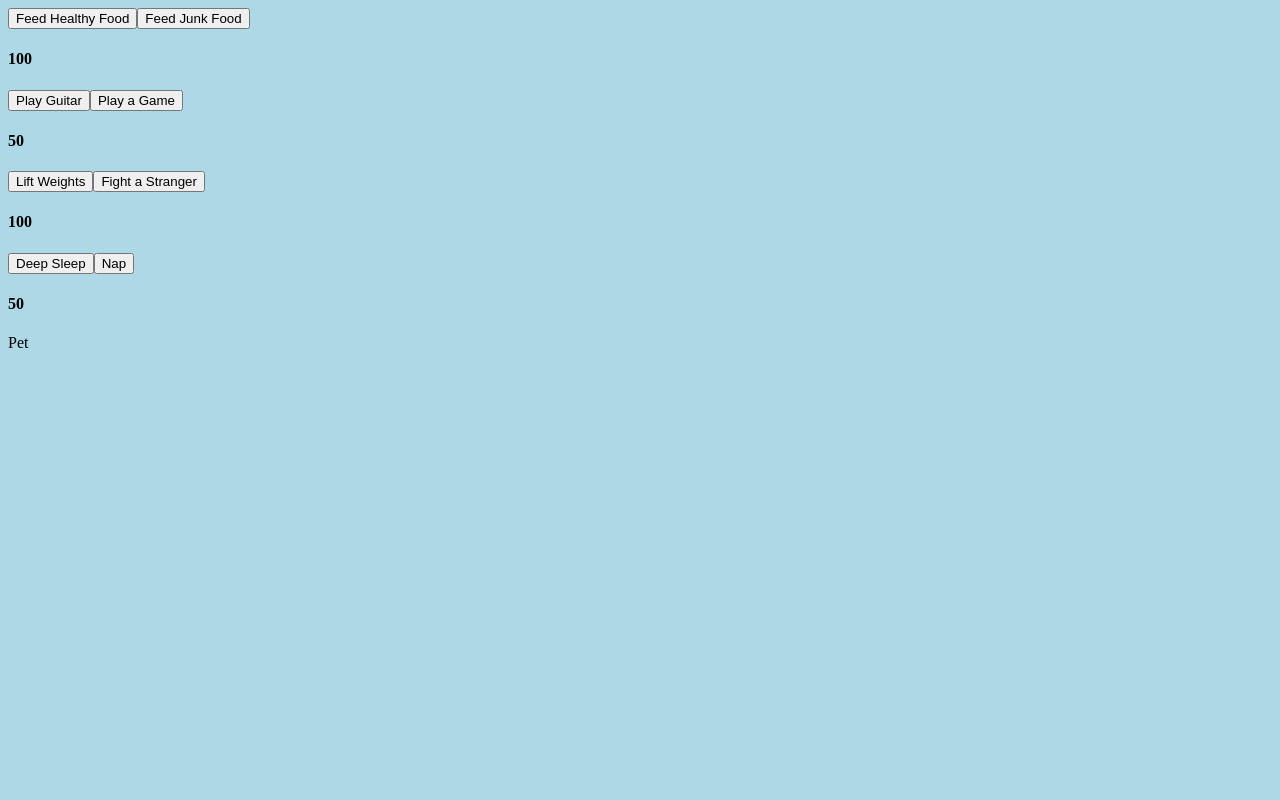
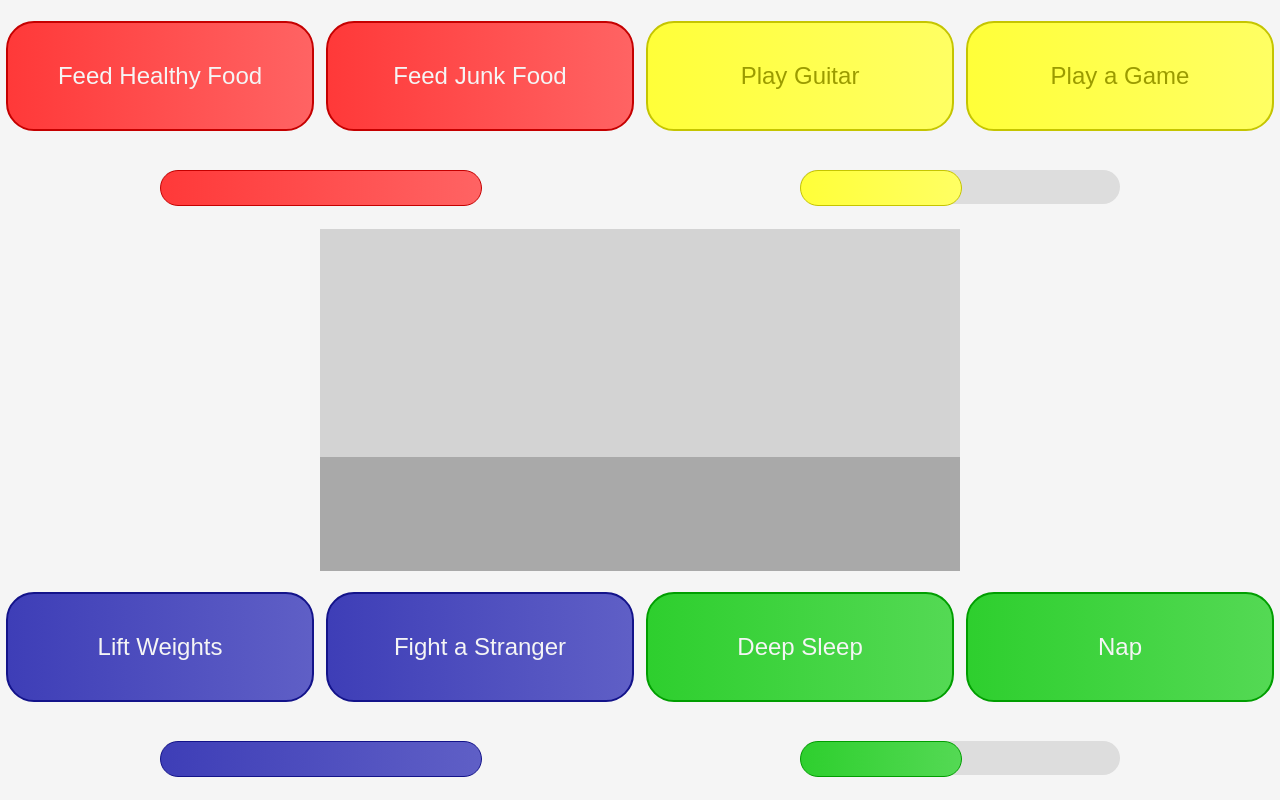
Before and after one commit to bobbybaxter/tamagotchi, a website built with webpack: page src/index.html in a window 1280 px wide. Built offline with nearby package versions, Linux system fonts and the light colour scheme.

Commit message:
style first draft complete

```diff
--- a/src/index.html
+++ b/src/index.html
@@ -7,11 +7,11 @@
 <body>
   <div id="app">
     <div id="progress"></div>
-    <div id="eat" class="quad">Eat</div>
-    <div id="play" class="quad">Play</div>
-    <div id="fight" class="quad">Fight</div>
-    <div id="sleep" class="quad">Sleep</div>
-    <div id="pet">Pet</div>
+    <div id="eat" class="quad"></div>
+    <div id="play" class="quad"></div>
+    <div id="fight" class="quad"></div>
+    <div id="sleep" class="quad"></div>
+    <div id="pet"></div>
   </div>
 </body>
 </html>
--- a/src/javascripts/components/eatModule.js
+++ b/src/javascripts/components/eatModule.js
@@ -11,20 +11,25 @@ const eatFunction = (e) => {
     if (full > 100) {
       full = 100;
     }
-    util.printToDom('fullTotal', full);
+    document.getElementById('eatBarStatus').style.width = `${full}%`;
+    // util.printToDom('fullTotal', full);
   } else {
     full -= 3;
     if (full < 0) {
       full = 0;
     }
-    util.printToDom('fullTotal', full);
+    document.getElementById('eatBarStatus').style.width = `${full}%`;
+    // util.printToDom('fullTotal', full);
   }
 };
 
 const printToEat = () => {
   let domString = '<button class="eat-buttons" id="eatGood">Feed Healthy Food</button>';
   domString += '<button class="eat-buttons" id="eatBad">Feed Junk Food</button>';
-  domString += `<h4 id="fullTotal">${full}</h4>`;
+  // domString += `<h4 id="fullTotal" class="progress">${full}</h4>`;
+  domString += '<div id="progressBar">';
+  domString += '<div id="eatBarStatus"></div>';
+  domString += '</div>';
   util.printToDom('eat', domString);
   document.getElementById('eatGood').addEventListener('click', eatFunction);
   document.getElementById('eatBad').addEventListener('click', eatFunction);
--- a/src/javascripts/components/fightModule.js
+++ b/src/javascripts/components/fightModule.js
@@ -11,20 +11,25 @@ const fightFunction = (e) => {
     if (strength > 100) {
       strength = 100;
     }
-    util.printToDom('strengthTotal', strength);
+    document.getElementById('fightBarStatus').style.width = `${strength}%`;
+    // util.printToDom('strengthTotal', strength);
   } else {
     strength -= 10;
     if (strength < 0) {
-      strength = 100;
+      strength = 0;
     }
-    util.printToDom('strengthTotal', strength);
+    document.getElementById('fightBarStatus').style.width = `${strength}%`;
+    // util.printToDom('strengthTotal', strength);
   }
 };
 
 const printToFight = () => {
   let domString = '<button class="fight-buttons" id="fightGood">Lift Weights</button>';
   domString += '<button class="fight-buttons" id="fightBad">Fight a Stranger</button>';
-  domString += `<h4 id="strengthTotal">${strength}</h4>`;
+  // domString += `<h4 id="strengthTotal" class="progress">${strength}</h4>`;
+  domString += '<div id="progressBar">';
+  domString += '<div id="fightBarStatus"></div>';
+  domString += '</div>';
   util.printToDom('fight', domString);
   document.getElementById('fightGood').addEventListener('click', fightFunction);
   document.getElementById('fightBad').addEventListener('click', fightFunction);
--- a/src/javascripts/components/playModule.js
+++ b/src/javascripts/components/playModule.js
@@ -11,20 +11,25 @@ const playFunction = (e) => {
     if (fun > 100) {
       fun = 100;
     }
-    util.printToDom('funTotal', fun);
+    document.getElementById('playBarStatus').style.width = `${fun}%`;
+    // util.printToDom('funTotal', fun);
   } else {
     fun += 2;
     if (fun > 100) {
       fun = 100;
     }
-    util.printToDom('funTotal', fun);
+    document.getElementById('playBarStatus').style.width = `${fun}%`;
+    // util.printToDom('funTotal', fun);
   }
 };
 
 const printToPlay = () => {
   let domString = '<button class="play-buttons" id="playMore">Play Guitar</button>';
   domString += '<button class="play-buttons" id="playLess">Play a Game</button>';
-  domString += `<h4 id="funTotal">${fun}</h4>`;
+  // domString += `<h4 id="funTotal" class="progress">${fun}</h4>`;
+  domString += '<div id="progressBar">';
+  domString += '<div id="playBarStatus"></div>';
+  domString += '</div>';
   util.printToDom('play', domString);
   document.getElementById('playMore').addEventListener('click', playFunction);
   document.getElementById('playLess').addEventListener('click', playFunction);
--- a/src/javascripts/components/sleepModule.js
+++ b/src/javascripts/components/sleepModule.js
@@ -11,20 +11,25 @@ const sleepFunction = (e) => {
     if (energy > 100) {
       energy = 100;
     }
-    util.printToDom('energyTotal', energy);
+    document.getElementById('sleepBarStatus').style.width = `${energy}%`;
+    // util.printToDom('energyTotal', energy);
   } else {
     energy += 50;
     if (energy > 100) {
       energy = 100;
     }
-    util.printToDom('energyTotal', energy);
+    document.getElementById('sleepBarStatus').style.width = `${energy}%`;
+    // util.printToDom('energyTotal', energy);
   }
 };
 
 const printToSleep = () => {
   let domString = '<button class="sleep-buttons" id="sleepMore">Deep Sleep</button>';
   domString += '<button class="sleep-buttons" id="sleepLess">Nap</button>';
-  domString += `<h4 id="energyTotal">${energy}</h4>`;
+  // domString += `<h4 id="energyTotal" class="progress">${energy}</h4>`;
+  domString += '<div id="progressBar">';
+  domString += '<div id="sleepBarStatus"></div>';
+  domString += '</div>';
   util.printToDom('sleep', domString);
   document.getElementById('sleepMore').addEventListener('click', sleepFunction);
   document.getElementById('sleepLess').addEventListener('click', sleepFunction);
--- a/src/styles/main.scss
+++ b/src/styles/main.scss
@@ -1,3 +1,163 @@
 body {
-  background-color: lightblue;
+  background-color: whitesmoke;
+  padding: 0;
+  margin: 0;
 }
+
+#app {
+  display: grid;
+  height: 100vh;
+  grid-template-columns: 1fr 1fr 1fr 1fr;
+  grid-template-rows: 1fr 1fr 0.5fr 1fr;
+};
+
+#eat {
+  grid-area: 1 / 1 / 2 / 3;
+  color: #9B0000;
+}
+
+#pet {
+  grid-area: 2 / 2 / 3 / 4;
+  background-color: lightgray;
+}
+
+#play {
+  grid-area: 1 / 3 / 2 / 5;
+  color: #9B9B00;
+}
+
+#progress {
+  grid-area: 3 / 2 / 4 / 4;
+  background-color: darkgray;
+}
+
+#fight {
+  grid-area: 4 / 1 / 5 / 3;
+  color: #0C0C6C;
+}
+
+#sleep {
+  grid-area: 4 / 3 / 5 / 5;
+  color: #007C00;
+}
+
+.quad {
+  display: flex;
+  flex-flow: row wrap;
+  justify-content: center;
+  align-items: center;
+  text-align: center;
+  border-radius: 28px;
+}
+
+@mixin button {
+  background-color: transparent;
+  -moz-border-radius: 28px;
+  -webkit-border-radius: 28px;
+  border-radius: 28px;
+  display: inline-block;
+  cursor: pointer;
+  font-family: Arial;
+  font-size: 1.5rem;
+  margin: 1% 1% 0 1%;
+  text-decoration: none;
+  width: 48%;
+  height: 48%;
+}
+
+@mixin progressBar {
+  border-radius: 28px;
+  position: absolute;
+  height: 100%;
+}
+
+@mixin redFade {
+  background: rgb(255,57,57);
+  background: linear-gradient(90deg, rgba(255,57,57,1) 0%, rgba(255,99,99,1) 100%);
+  border: 1px solid #C50000;
+}
+
+@mixin yellowFade {
+  background: rgb(255,255,57);
+  background: linear-gradient(90deg, rgba(255,255,57,1) 0%, rgba(255,255,99,1) 100%);
+  border: 1px solid #C5C500;
+}
+
+@mixin blueFade {
+  background: rgb(62,62,183);
+  background: linear-gradient(90deg, rgba(62,62,183,1) 0%, rgba(95,95,198,1) 100%);
+  border: 1px solid #13138A;
+}
+
+@mixin greenFade {
+  background: rgb(46,207,46);
+  background: linear-gradient(90deg, rgba(46,207,46,1) 0%, rgba(84,217,84,1) 100%);
+  border: 1px solid #009E00;
+}
+
+.eat-buttons {
+  @include button;
+  @include redFade;
+  border: 2px solid #C50000;
+  color: whitesmoke;
+}
+
+.play-buttons {
+  @include button;
+  @include yellowFade;
+  border: 2px solid #C5C500;
+  color: #9B9B00;
+}
+
+.fight-buttons {
+  @include button;
+  @include blueFade;
+  border: 2px solid #13138A;
+  color: whitesmoke;
+}
+
+.sleep-buttons {
+  @include button;
+  @include greenFade;
+  border: 2px solid #009E00;
+  color: whitesmoke;
+}
+
+.progress {
+  width: 100%;
+  font-size: 1.5rem;
+  margin: 0 1% 1% 1%;
+}
+
+#progressBar {
+  position: relative;
+  border-radius: 28px;
+  width: 50%;
+  height: 15%;
+  background-color: #ddd;
+  margin: 10px;
+}
+
+#eatBarStatus {
+  @include progressBar;
+  @include redFade;
+  width: 100%;
+}
+
+#playBarStatus {
+  @include progressBar;
+  @include yellowFade;
+  width: 50%;
+}
+
+#fightBarStatus {
+  @include progressBar;
+  @include blueFade;
+  width: 100%;
+}
+
+#sleepBarStatus {
+  @include progressBar;
+  @include greenFade;
+  width: 50%;
+}
```
